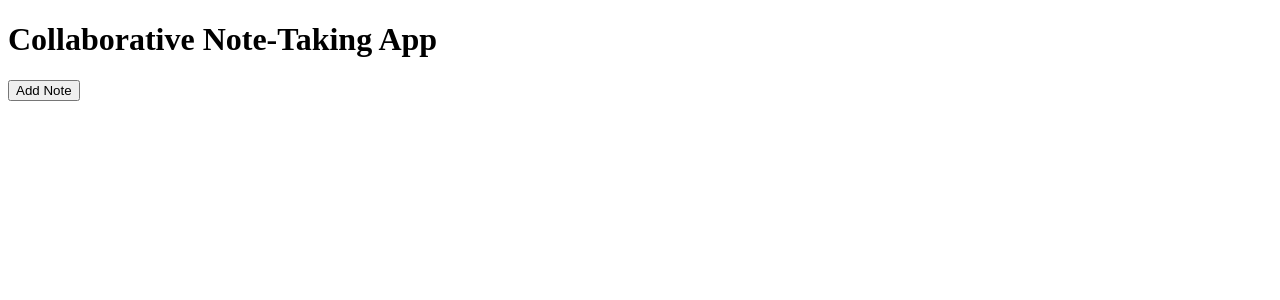
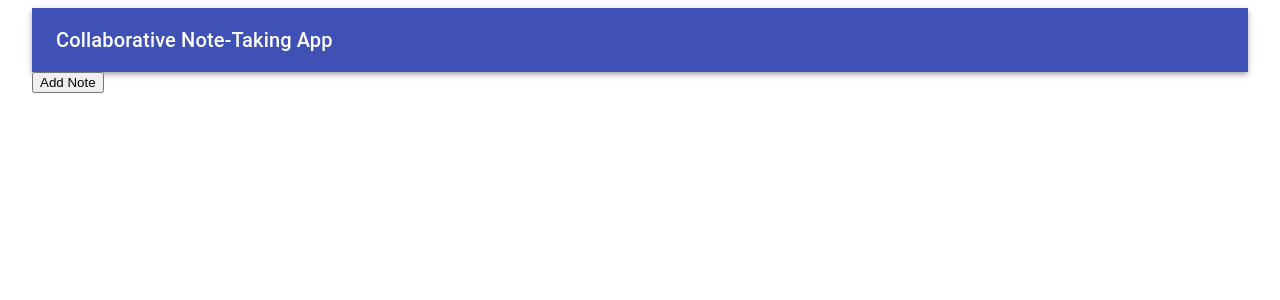
Before and after one commit to HumairaAZ/collaborative-note-taking-app, a React app in the folder frontend/: page / in a window 1280 px wide. Shown: the top 300 px of the page. Built offline with nearby package versions, Linux system fonts and the light colour scheme.

Commit message:
Update App.tsx

```diff
--- a/frontend/src/App.tsx
+++ b/frontend/src/App.tsx
@@ -1,15 +1,21 @@
-// /frontend/src/App.tsx
 import React from 'react';
+import { Container, AppBar, Toolbar, Typography, Button } from '@material-ui/core';
+import Note from './components/Note';
 import NotesProvider from './context/NotesContext';
-import Note from './components/Note';
 
 const App: React.FC = () => {
   return (
     <NotesProvider>
-      <div className="App">
-        <h1>Collaborative Note-Taking App</h1>
+      <Container>
+        <AppBar position="static">
+          <Toolbar>
+            <Typography variant="h6">
+              Collaborative Note-Taking App
+            </Typography>
+          </Toolbar>
+        </AppBar>
         <Note />
-      </div>
+      </Container>
     </NotesProvider>
   );
 };
```
